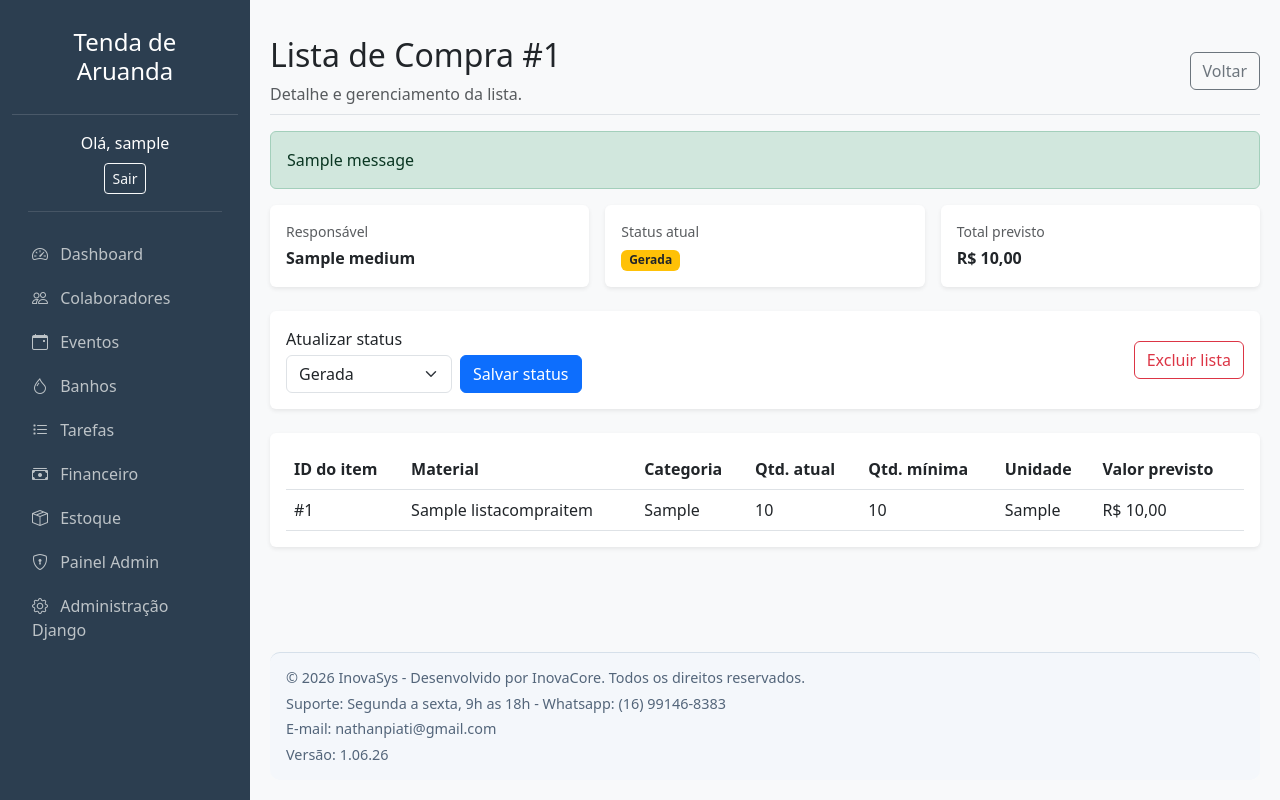
After one commit to NathanPiati/ReligionSystem, a Django app: page /estoque/listas-compra/1/ in a window 1280 px wide. The commit adds this page. Run offline with Django 5.2, Linux system fonts and the light colour scheme; a user stored in the database is signed in; tables that the repository leaves empty hold one stand-in row (values such as "Sample post"); one stand-in notice (Sample message) is shown.

Commit message:
Corrigindo bug ao criar grupos e lista de compras

```diff
--- /dev/null
+++ b/management/templates/management/detalhe_lista_compra.html
@@ -0,0 +1,119 @@
+{% extends 'management/base.html' %}
+
+{% block content %}
+<div class="d-flex justify-content-between flex-wrap flex-md-nowrap align-items-center pt-3 pb-2 mb-3 border-bottom">
+    <div>
+        <h1 class="h2">Lista de Compra #{{ lista.id }}</h1>
+        <p class="text-muted mb-0">Detalhe e gerenciamento da lista.</p>
+    </div>
+    <a href="{% url 'listas_compra' %}" class="btn btn-outline-secondary">Voltar</a>
+</div>
+
+{% if messages %}
+<div class="mb-3">
+    {% for message in messages %}
+    <div class="alert alert-{{ message.tags }} mb-2">{{ message }}</div>
+    {% endfor %}
+</div>
+{% endif %}
+
+<div class="row g-3 mb-4">
+    <div class="col-md-4">
+        <div class="card h-100">
+            <div class="card-body">
+                <div class="text-muted small mb-1">Responsável</div>
+                <div class="fw-semibold">{{ lista.responsavel.nome_completo|default:"-" }}</div>
+            </div>
+        </div>
+    </div>
+    <div class="col-md-4">
+        <div class="card h-100">
+            <div class="card-body">
+                <div class="text-muted small mb-1">Status atual</div>
+                <div class="fw-semibold">
+                    {% if lista.status == 'GERADA' %}
+                    <span class="badge bg-warning text-dark">{{ lista.get_status_display }}</span>
+                    {% elif lista.status == 'EM_ANDAMENTO' %}
+                    <span class="badge bg-info text-dark">{{ lista.get_status_display }}</span>
+                    {% elif lista.status == 'FINALIZADA' %}
+                    <span class="badge bg-success">{{ lista.get_status_display }}</span>
+                    {% elif lista.status == 'CANCELADA' %}
+                    <span class="badge bg-danger">{{ lista.get_status_display }}</span>
+                    {% else %}
+                    <span class="badge bg-secondary">{{ lista.get_status_display }}</span>
+                    {% endif %}
+                </div>
+            </div>
+        </div>
+    </div>
+    <div class="col-md-4">
+        <div class="card h-100">
+            <div class="card-body">
+                <div class="text-muted small mb-1">Total previsto</div>
+                <div class="fw-semibold">R$ {{ lista.total_previsto }}</div>
+            </div>
+        </div>
+    </div>
+</div>
+
+<div class="card mb-4">
+    <div class="card-body">
+        <div class="d-flex flex-wrap gap-2 align-items-center justify-content-between">
+            <form method="post" class="d-flex flex-wrap gap-2 align-items-end">
+                {% csrf_token %}
+                <input type="hidden" name="action" value="status">
+                <div>
+                    <label for="status" class="form-label mb-1">Atualizar status</label>
+                    <select name="status" id="status" class="form-select">
+                        {% for valor, rotulo in status_choices %}
+                        <option value="{{ valor }}" {% if lista.status == valor %}selected{% endif %}>{{ rotulo }}</option>
+                        {% endfor %}
+                    </select>
+                </div>
+                <button type="submit" class="btn btn-primary">Salvar status</button>
+            </form>
+
+            <form method="post" onsubmit="return confirm('Tem certeza que deseja excluir esta lista?');">
+                {% csrf_token %}
+                <input type="hidden" name="action" value="delete">
+                <button type="submit" class="btn btn-outline-danger">Excluir lista</button>
+            </form>
+        </div>
+    </div>
+</div>
+
+<div class="card">
+    <div class="card-body table-responsive">
+        <table class="table table-hover align-middle mb-0">
+            <thead>
+                <tr>
+                    <th>ID do item</th>
+                    <th>Material</th>
+                    <th>Categoria</th>
+                    <th>Qtd. atual</th>
+                    <th>Qtd. mínima</th>
+                    <th>Unidade</th>
+                    <th>Valor previsto</th>
+                </tr>
+            </thead>
+            <tbody>
+                {% for item in lista.itens.all %}
+                <tr>
+                    <td>#{{ item.id }}</td>
+                    <td>{{ item.material_nome }}</td>
+                    <td>{{ item.categoria|default:"-" }}</td>
+                    <td>{{ item.quantidade_atual }}</td>
+                    <td>{{ item.quantidade_minima }}</td>
+                    <td>{{ item.unidade_medida }}</td>
+                    <td>R$ {{ item.valor_previsto }}</td>
+                </tr>
+                {% empty %}
+                <tr>
+                    <td colspan="7" class="text-center text-muted py-4">Esta lista não tem itens.</td>
+                </tr>
+                {% endfor %}
+            </tbody>
+        </table>
+    </div>
+</div>
+{% endblock %}
--- a/management/urls.py
+++ b/management/urls.py
@@ -14,6 +14,9 @@ urlpatterns = [
     path('estoque/pdf/', views.estoque_pdf, name='estoque_pdf'),
     path('estoque/lista-compra/pdf/', views.lista_compra_pdf,
          name='lista_compra_pdf'),
+    path('estoque/listas-compra/', views.listas_compra, name='listas_compra'),
+    path('estoque/listas-compra/<int:pk>/',
+         views.detalhe_lista_compra, name='detalhe_lista_compra'),
     path('estoque/', views.lista_estoque, name='estoque'),
     path('criar/material/', views.criar_material, name='criar_material'),
     path('editar/material/<int:pk>/',
--- a/management/views.py
+++ b/management/views.py
@@ -5,7 +5,7 @@ from django.shortcuts import render, redirect, get_object_or_404
 from django.http import HttpResponse
 from django.core.exceptions import PermissionDenied
 from django.core.paginator import Paginator
-from .models import ActivityLog, Medium, Evento, Financeiro, Presenca, Material, Tarefa, Banho
+from .models import ActivityLog, Medium, Evento, Financeiro, Presenca, Material, Tarefa, Banho, ListaCompra, ListaCompraItem
 from django.db.models import Sum, Q, Count, F
 from django.db.models.functions import TruncMonth
 from django.contrib.auth.decorators import login_required, permission_required
@@ -129,8 +129,7 @@ def painel_administrativo(request):
             group_form = GroupPermissionForm(
                 request.POST, instance=selected_group)
             if group_form.is_valid():
-                group = group_form.save()
-                group_form.save_m2m()
+                group_form.save()
                 messages.success(request, 'Grupo salvo com sucesso.')
                 return redirect('painel_administrativo')
         elif action == 'save_user':
@@ -401,10 +400,93 @@ def lista_estoque(request):
         'materiais': materiais,
         'materiais_baixo_estoque': materiais_baixo_estoque,
         'colaboradores_ativos': Medium.objects.filter(ativo=True).order_by('nome_completo'),
+        'listas_compra_recent': ListaCompra.objects.select_related('responsavel').order_by('-data_criacao')[:5],
         'total_items': total_items,
         'total_quantidade': total_quantidade,
     }
     return render(request, 'management/estoque.html', context)
+
+
+@permission_required('management.view_material', raise_exception=True)
+def listas_compra(request):
+    listas = ListaCompra.objects.select_related(
+        'responsavel').prefetch_related('itens').order_by('-data_criacao')
+    return render(request, 'management/listas_compra.html', {
+        'listas_compra': listas,
+    })
+
+
+@permission_required('management.view_material', raise_exception=True)
+def detalhe_lista_compra(request, pk):
+    lista = get_object_or_404(
+        ListaCompra.objects.select_related(
+            'responsavel').prefetch_related('itens__material'),
+        pk=pk,
+    )
+
+    if request.method == 'POST':
+        action = request.POST.get('action')
+        if action == 'status':
+            novo_status = request.POST.get('status')
+            status_validos = {valor for valor, _ in ListaCompra.STATUS_CHOICES}
+            if novo_status in status_validos:
+                lista.status = novo_status
+                lista.save(update_fields=['status', 'data_atualizacao'])
+                messages.success(
+                    request, f'Lista #{lista.id} atualizada com sucesso.')
+                return redirect('detalhe_lista_compra', pk=lista.id)
+            messages.error(request, 'Status inválido para a lista de compra.')
+        elif action == 'delete':
+            lista_id = lista.id
+            lista.delete()
+            messages.success(
+                request, f'Lista de compra #{lista_id} removida com sucesso.')
+            return redirect('listas_compra')
+
+    return render(request, 'management/detalhe_lista_compra.html', {
+        'lista': lista,
+        'status_choices': ListaCompra.STATUS_CHOICES,
+    })
+
+
+def _salvar_lista_compra(materiais_baixo_estoque, colaborador, request):
+    lista_compra = ListaCompra.objects.create(
+        responsavel=colaborador,
+        status='GERADA',
+    )
+
+    itens_compra = []
+    total_previsto = Decimal('0')
+
+    for material in materiais_baixo_estoque:
+        campo_valor = f'valor_item_{material.pk}'
+        valor_bruto = request.POST.get(campo_valor, '')
+
+        try:
+            valor = parse_currency_input(valor_bruto)
+        except (InvalidOperation, ValueError):
+            lista_compra.delete()
+            raise
+
+        total_previsto += valor
+        ListaCompraItem.objects.create(
+            lista=lista_compra,
+            material=material,
+            material_nome=material.nome,
+            categoria=material.categoria,
+            quantidade_atual=material.quantidade_atual,
+            quantidade_minima=material.quantidade_minima,
+            unidade_medida=material.unidade_medida,
+            valor_previsto=valor,
+        )
+        itens_compra.append({
+            'material': material,
+            'valor': valor,
+        })
+
+    lista_compra.total_previsto = total_previsto
+    lista_compra.save(update_fields=['total_previsto', 'data_atualizacao'])
+    return lista_compra, itens_compra
 
 
 @permission_required('management.view_material', raise_exception=True)
@@ -426,25 +508,18 @@ def lista_compra_pdf(request):
         messages.error(request, 'Selecione um colaborador responsável válido.')
         return redirect('estoque')
 
-    itens_compra = []
-    total_previsto = Decimal('0')
+    try:
+        lista_compra, itens_compra = _salvar_lista_compra(
+            materiais_baixo_estoque,
+            colaborador,
+            request,
+        )
+    except (InvalidOperation, ValueError):
+        messages.error(
+            request, 'Valor inválido informado em um dos itens da lista de compra.')
+        return redirect('estoque')
 
-    for material in materiais_baixo_estoque:
-        campo_valor = f'valor_item_{material.pk}'
-        valor_bruto = request.POST.get(campo_valor, '')
-
-        try:
-            valor = parse_currency_input(valor_bruto)
-        except (InvalidOperation, ValueError):
-            messages.error(
-                request, f'Valor inválido informado para o item "{material.nome}".')
-            return redirect('estoque')
-
-        total_previsto += valor
-        itens_compra.append({
-            'material': material,
-            'valor': valor,
-        })
+    total_previsto = lista_compra.total_previsto
 
     buffer = BytesIO()
     doc = SimpleDocTemplate(
@@ -459,7 +534,7 @@ def lista_compra_pdf(request):
     elements = []
 
     elements.append(
-        Paragraph('Lista de Compra - Estoque Baixo', styles['Title']))
+        Paragraph(f'Lista de Compra #{lista_compra.id} - Estoque Baixo', styles['Title']))
     elements.append(Spacer(1, 12))
     elements.append(Paragraph(
         f'Responsável pela compra: {colaborador.nome_completo}', styles['Normal']))
@@ -499,7 +574,7 @@ def lista_compra_pdf(request):
     buffer.seek(0)
 
     response = HttpResponse(buffer, content_type='application/pdf')
-    response['Content-Disposition'] = 'inline; filename="lista_compra_estoque.pdf"'
+    response['Content-Disposition'] = f'inline; filename="lista_compra_{lista_compra.id}.pdf"'
     return response
 
 
```
Also changed, not shown: management/admin.py (+25 -1 lines), management/models.py (+56 -0 lines), management/templates/management/estoque.html (+55 -1 lines), management/templates/management/listas_compra.html (added, +68 -0 lines), management/migrations/0011_listacompra_listacompraitem.py (added).
